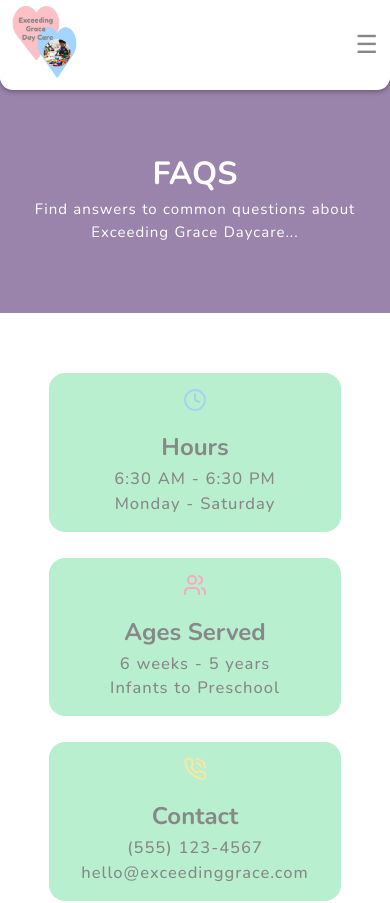
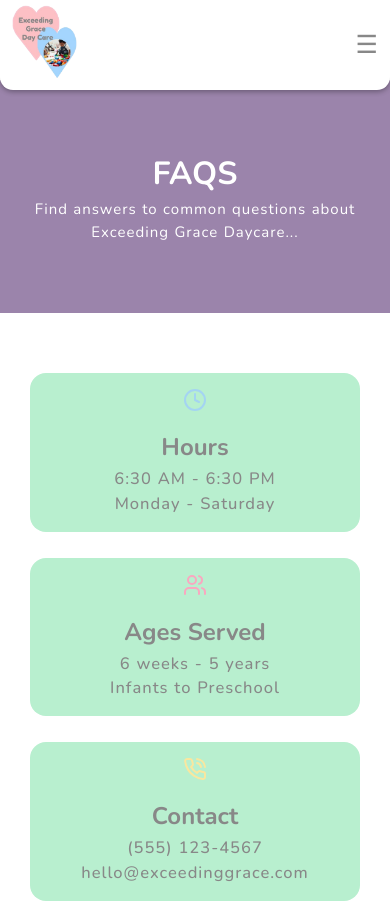
Before and after one commit to oloruntobi-grace-ayomide/ExceedingGrace, a React (Vite) app: page /faqs in a window 390 px wide. Shown: the top 903 px of the page. Built offline with nearby package versions, Linux system fonts and the light colour scheme.

Commit message:
done with the project now to be passed to the client for review

```diff
--- a/src/App.css
+++ b/src/App.css
@@ -41,11 +41,14 @@ html {
 
 body {
   background-color:var(--white-color);
+}
+
+body{
   overflow-x: hidden;
 }
 
-.section{
-  overflow-x: hidden;
+#root {
+  overflow: hidden;
 }
 
 .parent {
@@ -2102,6 +2105,8 @@ option[disabled], input[type="date"]{
   padding-left: 20px;
   padding-right:20px;
   flex-direction: column;
+  align-items: unset;
+  justify-content: unset;
   z-index: 9999;
   background-color:var(--white-color);
   box-shadow: 2px 0 5px rgba(0, 0, 0, 0.1);
@@ -2931,7 +2936,6 @@ option[disabled], input[type="date"]{
   font-size:16px;
 }
 
-
 .cta-section .cta-buttons a,
 .faq-contact-section .contact-buttons a{
   padding:10px 14px;
@@ -2940,6 +2944,12 @@ option[disabled], input[type="date"]{
 .cta-section .cta-buttons a.btn-tour,
 .faq-contact-section .contact-buttons a.btn-tour {
   margin-right:20px;
+}
+
+.quick-info-section .quick-info-card, .info-section .info-card {
+  width: 90%;
+  margin-left: auto;
+  margin-right: auto;
 }
 
 .faq-section {
@@ -3006,7 +3016,7 @@ option[disabled], input[type="date"]{
 .features-section .features-subtitle,
 .programs-section .programs-subtitle,
 .testimonial-section .testimonials-subtitle {
-  font-size:13.5px;
+  font-size:14.5px;
   max-width:99%;
 }
 
@@ -3212,6 +3222,8 @@ option[disabled], input[type="date"]{
 .info-section .info-card{
   padding: 12px 12px;
   width:94%;
+  margin-left: auto;
+  margin-right:auto;
 }
 
 .quick-info-section .quick-info-icon, .info-section .info-icon {
@@ -3264,6 +3276,23 @@ option[disabled], input[type="date"]{
   font-size:14.5px;
 }
 
+.footer-logo-name {
+  column-gap:3px;
+}
+
+.footer-logo-name h4 {
+  font-size:19px;
+  text-align: left;
+}
+
+.footer-grid {
+  text-align: center;
+}
+
+.footer-cards:not(:last-child) {
+  border-bottom: solid 1px var(--white-color);
+}
+
 .footer-list li, .footer-text, .footer-link {
   font-size: 14px;
 }
--- a/src/components/Footer.jsx
+++ b/src/components/Footer.jsx
@@ -8,7 +8,7 @@ const Footer = () => {
 
             <div className="footer-grid">
 
-                <div className="footer-motto-logo" data-aos="fade-up">
+                <div className="footer-motto-logo footer-cards" data-aos="fade-up">
                     <div className="footer-logo-name">
                         <img src={IMAGES.logo} alt="Exceeding Grace Daycare" className="footer-logo"/>
                         <h4>Exceeding Grace Daycare</h4>
@@ -19,7 +19,7 @@ const Footer = () => {
                 </div>
                 <div className="footer-flex-container">
 
-                    <div data-aos="fade-up">
+                    <div className="footer-cards" data-aos="fade-up">
                         <h4 className="footer-heading">Quick Links</h4>
                         <ul className="footer-list">
                             <li><Link href="/about" className="footer-link">About Us</Link></li>
@@ -29,7 +29,7 @@ const Footer = () => {
                         </ul>
                     </div>
 
-                    <div data-aos="fade-up">
+                    <div className="footer-cards" data-aos="fade-up">
                         <h4 className="footer-heading">Contact Info</h4>
                         <p className="footer-text"><MdLocationOn/> 13 NNPC Housing Estate , Opposite field, Mosimi, Ogun-State</p>
                         <p className="footer-text"><MdCall/> +234 813 508 7130</p>
--- a/src/components/ScrollHandler.jsx
+++ b/src/components/ScrollHandler.jsx
@@ -5,10 +5,13 @@ const ScrollHandler = ({children}) => {
         if (hash) {
             const element = document.querySelector(hash);
             if (element) {
-            element.scrollIntoView({ behavior: 'smooth' });
+                const timeoutId = setTimeout(() => {
+                    element.scrollIntoView({ behavior: 'smooth' });
+                }, 100);
+                return () => clearTimeout(timeoutId); // Cleanup
             }
         }
-    },100);
+        }, []);
     return(
         <>{children}</>
     )
--- a/vite.config.js
+++ b/vite.config.js
@@ -4,7 +4,7 @@ import react from '@vitejs/plugin-react'
 // https://vite.dev/config/
 export default defineConfig({
   plugins: [react()],
-  server: {
-    host: true,
-  },
+  // server: {
+  //   host: true,
+  // },
 });
```
